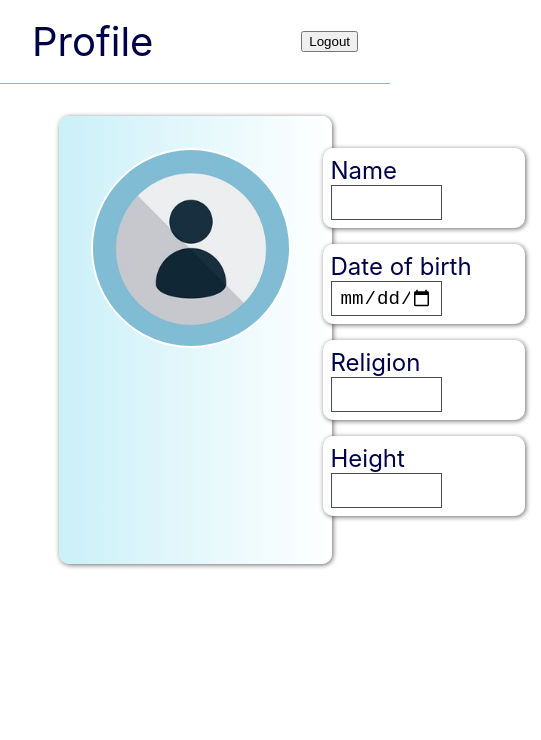
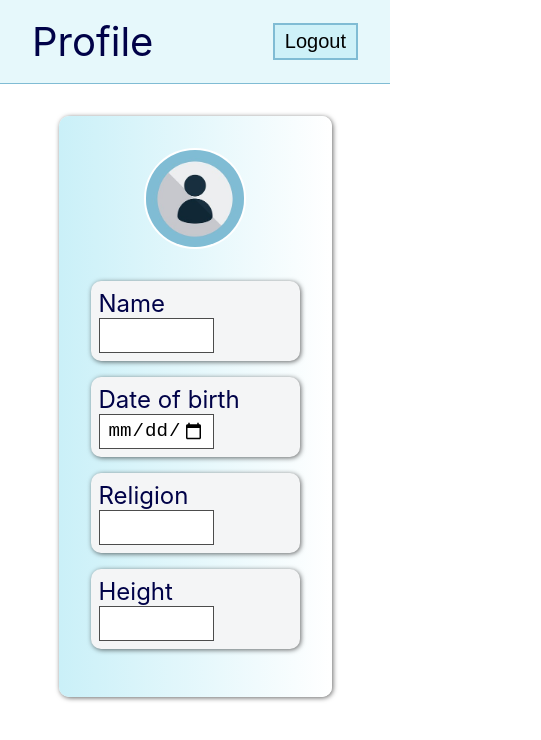
Before and after one commit to Utkarsh-190/sample-app, a React (Create React App) app: page / in a window 390 px wide. Both pictures are taken after a click on the button "Login". Shown: the top 740 px of the page, 541 px wide, since content can reach past the window. Built offline with nearby package versions, Linux system fonts and the light colour scheme.

Commit message:
added some styling to body page

```diff
--- a/src/components/app/Body.module.css
+++ b/src/components/app/Body.module.css
@@ -16,6 +16,7 @@
   height: 10%;
   width: 100%;
   padding: 0 2rem;
+  background: #e6f8fb;
   border-bottom: 1px solid #80bcd4;
   display: flex;
   justify-content: space-between;
@@ -24,6 +25,20 @@
 
 .navbar > div {
   font-size: 2.5rem;
+}
+
+.navbar > button {
+  width: auto;
+  padding: 5px 10px;
+  background: #cef1f8;
+  border: 2px solid #80bcd4;
+  font-size: 1.25rem;
+  text-align: center;
+  transition: 0.1s ease-in;
+}
+
+.navbar > button:hover {
+  background: #99e5f4;
 }
 
 .body {
@@ -41,7 +56,8 @@
 }
 
 .image {
-  flex: 1 1 20rem;
+  /* flex: 1 1 5rem; */
+  width: 30%;
   padding: 1rem;
   display: flex;
   flex-direction: column;
@@ -49,8 +65,8 @@
 }
 
 .image > img {
-  height: 200px;
-  width: 200px;
+  /* height: 60%; */
+  width: 90%;
   border: 2px solid white;
   border-radius: 50%;
   cursor: pointer;
@@ -65,8 +81,30 @@
 }
 
 .details {
+  /* flex: 4 1 1rem; */
+  width: 70%;
   padding: 1rem;
-  flex: 4 1 30rem;
   display: flex;
   flex-direction: column;
 }
+
+@media screen and (max-width: 1200px) {
+  .image {
+    width: 40%;
+  }
+}
+
+@media screen and (max-width: 660px) {
+  .body {
+    flex-direction: column;
+    align-items: center;
+  }
+
+  .image {
+    width: 60%;
+  }
+
+  .details {
+    width: 100%;
+  }
+}
--- a/src/components/app/Input.module.css
+++ b/src/components/app/Input.module.css
@@ -1,14 +1,18 @@
 .input {
   height: 5rem;
-  /* width: ; ------------------ TODO : DO THIS FIRST*/
+  width: 100%;
   margin-bottom: 1rem;
   padding: 0.5rem;
-  background: white;
+  background: #f4f5f6;
   font-size: 1.5rem;
   display: flex;
   flex-direction: column;
   justify-content: space-between;
   align-items: flex-start;
+}
+
+.input:hover {
+  border: 1px solid #49dbf5;
 }
 
 .input > input {
```
